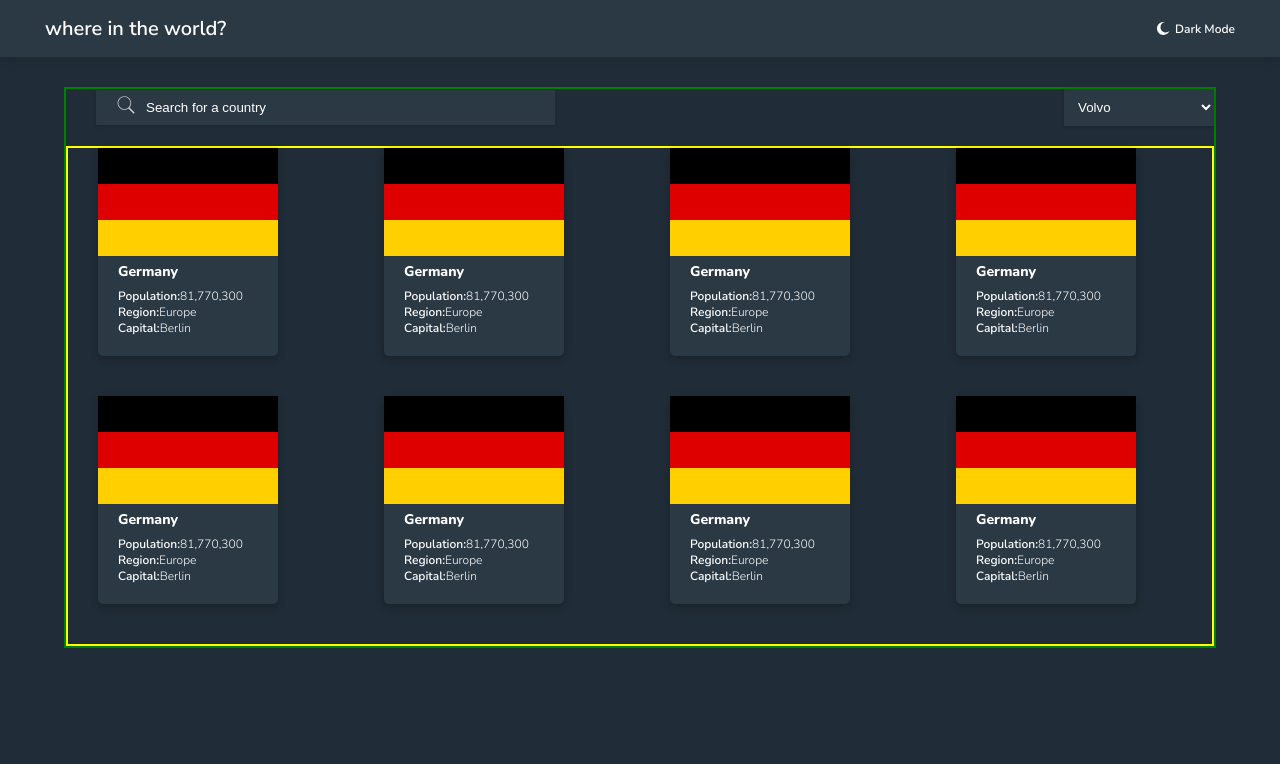
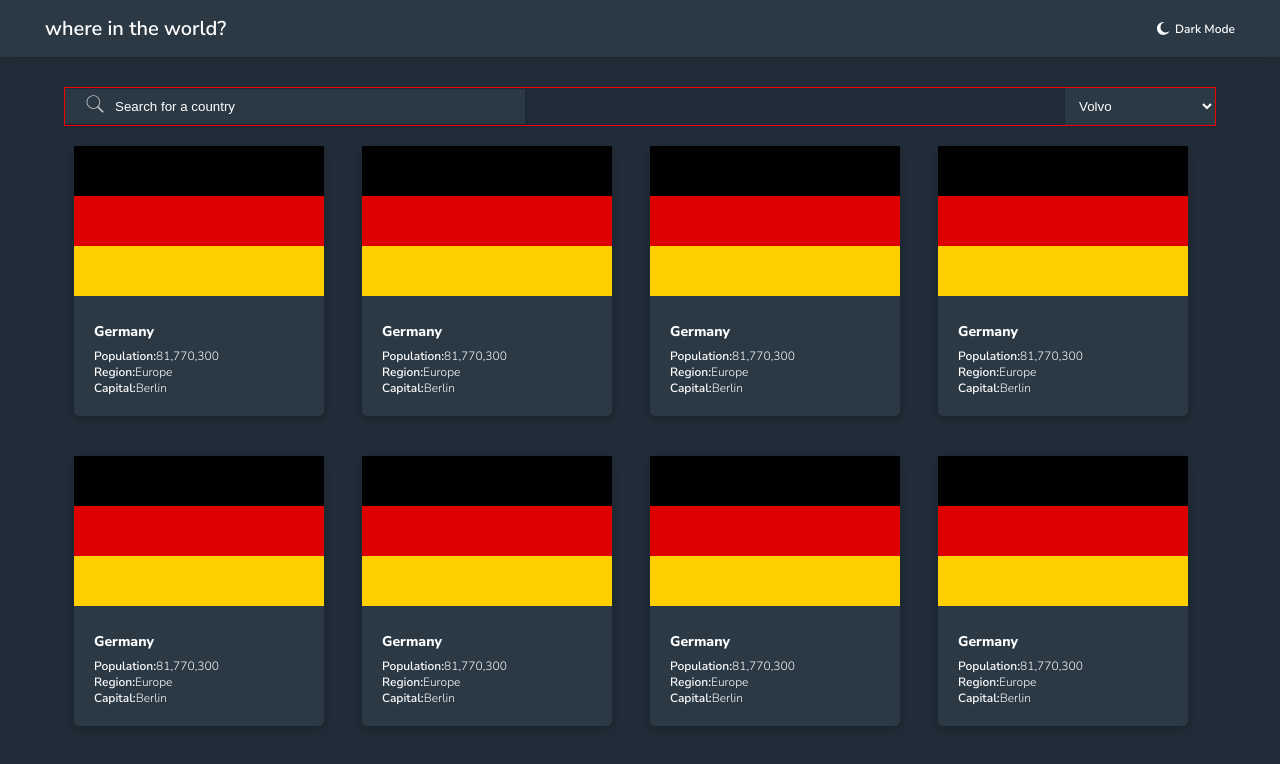
Before and after one commit to iddimsangi/restcontries, a React (Create React App) app: page / in a window 1280 px wide. Shown: the top 764 px of the page. Built offline with nearby package versions, Linux system fonts and the light colour scheme.

Commit message:
width and padding fixed

```diff
--- a/src/CountriesList/CountriesList.js
+++ b/src/CountriesList/CountriesList.js
@@ -24,6 +24,7 @@ function CountriesList() {
             <option value="opel">Opel</option>
             <option value="audi">Audi</option>
           </select>
+
         </form>
 
         <div className="countryList">
--- a/src/CountriesList/CountriesList.scss
+++ b/src/CountriesList/CountriesList.scss
@@ -2,20 +2,24 @@
 
     &--container{
         // margin-top: 1rem;
-        border: 2px solid green;
+        // border: 2px solid green;
 
         form{
             display: flex;
             align-items: center;
             justify-content: space-between;
-            // border: 1px solid red;
+            width: 100%;
+            // margin: 0 auto;
+            // margin-right: 10rem;
+            border: 1px solid red;
+
             div{
                 width: 40%;
                 background-color: hsl(209, 23%, 22%);
                 box-shadow: rgba(0, 0, 0, 0.16) 0px 1px 4px;
               display: flex;
               align-items: center;
-                margin-left: 3rem;
+                // margin-left: 3rem;
                 label{
                     margin-left: 2rem;
                     img{
@@ -41,10 +45,9 @@
                 }
             }
 
-        }
             select{
                 padding: 1rem;
-            // margin-right: 2rem;
+                // margin-right: 7.5rem;
                 width:15rem;
                 background-color: hsl(209, 23%, 22%);
                 box-shadow: rgba(0, 0, 0, 0.16) 0px 1px 4px;
@@ -55,10 +58,13 @@
                     border: none;
                 }
             }
+
+        }
+
         .countryList{
             margin-top: 2rem;
             display: grid;
-            border: 2px solid yellow;
+            // border: 2px solid yellow;
             justify-content: center;
             grid-template-columns:repeat(4, 1fr);
             width: 100%;
@@ -68,7 +74,7 @@
     &--container{
 
         form{
-        background-color: #fff;
+        // background-color: #fff;
             div{
                 width: 40%;
                 margin-left: 0em;
@@ -91,7 +97,7 @@
     &--container{
 
         form{
-        background-color: #fff;
+        // background-color: #fff;
             div{
                 width: 40%;
                 margin-left: 0em;
@@ -114,7 +120,7 @@
     &--container{
 
         form{
-        background-color: #fff;
+        // background-color: #fff;
             div{
                 width: 40%;
                 margin-left: 0em;
--- a/src/CountriesList/Country/Country.scss
+++ b/src/CountriesList/Country/Country.scss
@@ -1,10 +1,10 @@
 .country-App{
-    margin-left: 3rem;
+    margin-left: 1rem;
     width: 100%;
     margin-bottom: 4rem;
     .countryBox{
-        width:25%;
-        min-width:18rem;
+        width:22%;
+        min-width:25rem;
         background-color: hsl(209, 23%, 22%);
         box-shadow: rgba(0, 0, 0, 0.24) 0px 3px 8px;
         border-radius: .5rem;
@@ -12,7 +12,7 @@
             font-size: 1.2rem;
             color: hsl(0, 0%, 100%);
             // border: 1px solid red;
-            padding:0 0 2rem 2rem;
+            padding:2rem 0 2rem 2rem;
             h3{
                 margin-bottom: .7rem;
             }
@@ -25,7 +25,7 @@
         }
         img{
         width: 100%;
-        min-width: 18rem;
+        min-width: 22rem;
         }
     }
 }
```
Lines whose indentation alone changed are shown as unchanged.
